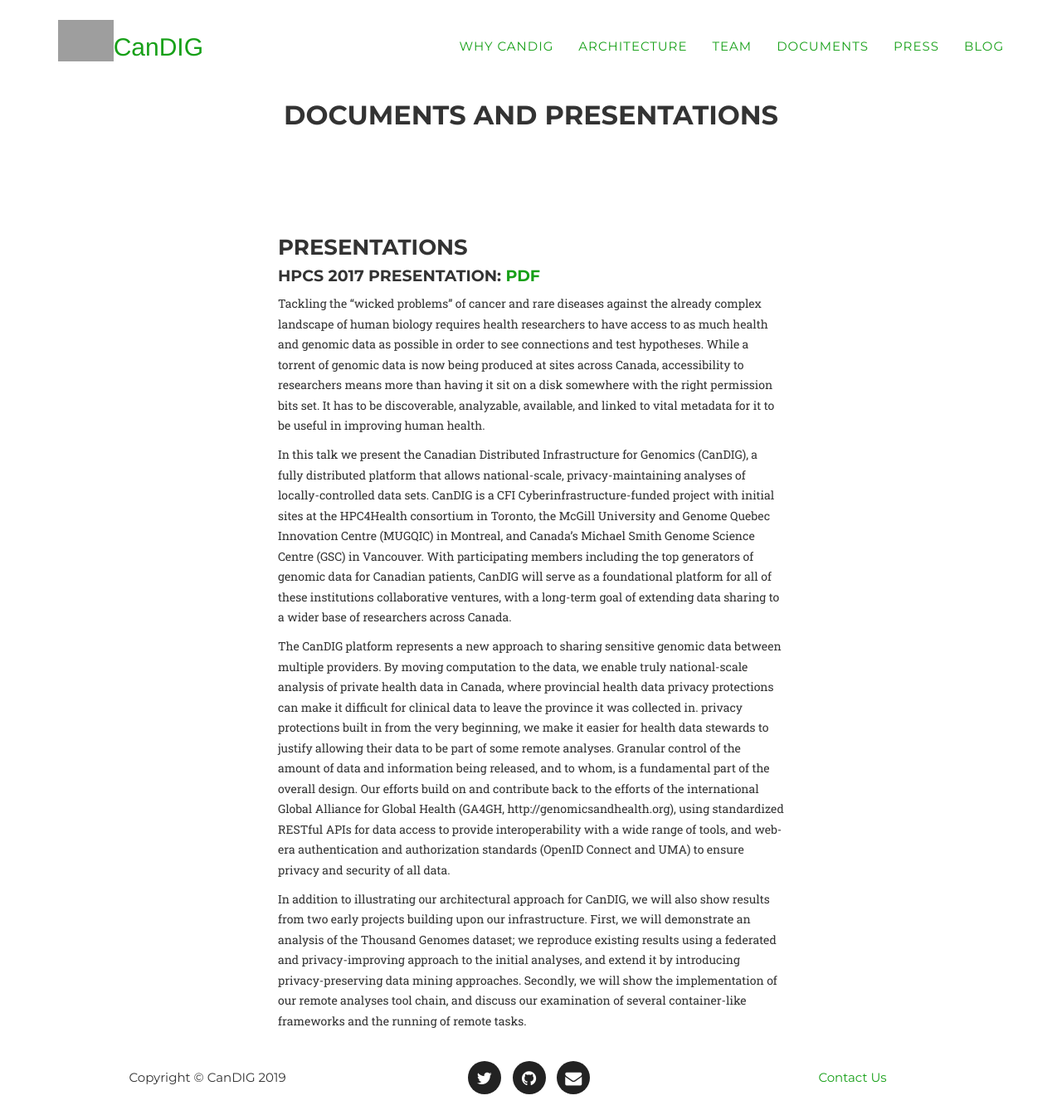
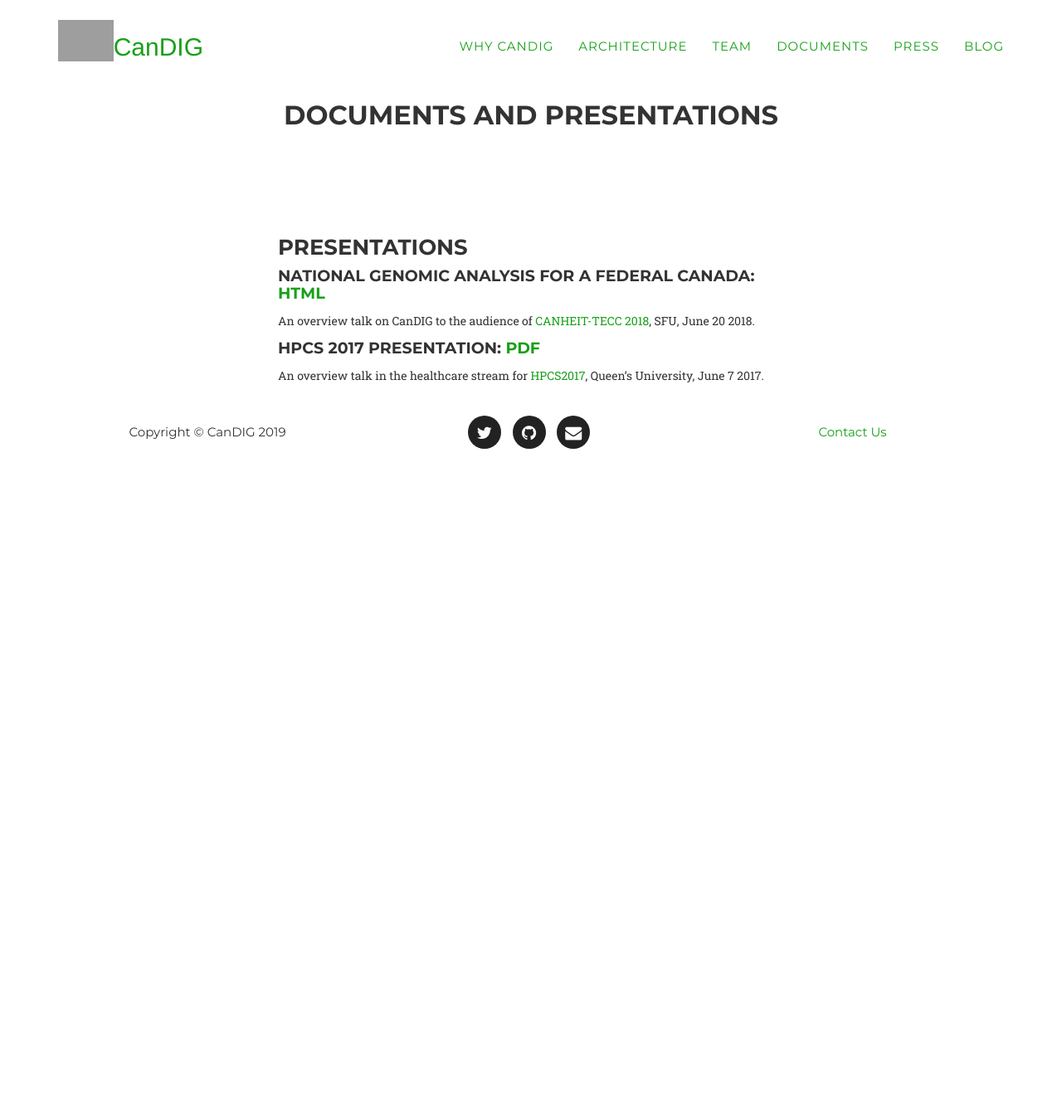
Before and after one commit to CanDIG/candig.github.io, a Jekyll site: the page built from _pages/documents.md, in a window 1280 px wide and 1344 px high. Shown: the whole window at 83% size. Built offline with Jekyll 4.4.1, drawn with Linux system fonts in a browser that asks for light colours; some web fonts are replaced; grey boxes are pictures that could not be loaded.

Commit message:
Add another document and get rid of huge abstract

```diff
--- a/_pages/documents.md
+++ b/_pages/documents.md
@@ -6,55 +6,10 @@ permalink: documents.html
 
 ### Presentations
 
+#### National Genomic Analysis for a Federal Canada: [HTML](https://candig.github.io/CANHEIT-TECC-2018/index.html#1)
+
+An overview talk on CanDIG to the audience of [CANHEIT-TECC 2018](https://canheit-tecc.sfu.ca), SFU, June 20 2018.
+
 #### HPCS 2017 Presentation: [PDF]({{ site.url }}/img/docs/CanDIG-HPCS2017.pdf)
 
-Tackling the “wicked problems” of cancer and rare diseases against
-the already complex landscape of human biology requires health
-researchers to have access to as much health and genomic data as
-possible in order to see connections and test hypotheses. While a
-torrent of genomic data is now being produced at sites across Canada,
-accessibility to researchers means more than having it sit on a
-disk somewhere with the right permission bits set.  It has to be
-discoverable, analyzable, available, and linked to vital metadata
-for it to be useful in improving human health.
-
- In this talk we present the Canadian Distributed Infrastructure
- for Genomics (CanDIG), a fully distributed platform that allows
- national-scale, privacy-maintaining analyses of locally-controlled
- data sets. CanDIG is a CFI Cyberinfrastructure-funded project with
- initial sites at the HPC4Health consortium in Toronto, the McGill
- University and Genome Quebec Innovation Centre (MUGQIC) in Montreal,
- and Canada's Michael Smith Genome Science Centre (GSC) in Vancouver.
- With participating members including the top generators of genomic
- data for Canadian patients, CanDIG will serve as a foundational
- platform for all of these institutions collaborative ventures,
- with a long-term goal of extending data sharing to a wider base
- of researchers across Canada.
-
-  The CanDIG platform represents a new approach to sharing sensitive
-  genomic data between multiple providers. By moving computation
-  to the data, we enable truly national-scale analysis of private
-  health data in Canada, where provincial health data privacy
-  protections can make it difficult for clinical data to leave the
-  province it was collected in.   privacy protections built in  from
-  the very beginning, we make it easier for health data stewards
-  to justify allowing their data to be part of some remote analyses.
-  Granular control of the amount of data and information being
-  released, and to whom, is a fundamental part of the overall design.
-  Our efforts build on and contribute back to the efforts of the
-  international Global Alliance for Global Health (GA4GH,
-  http://genomicsandhealth.org), using standardized RESTful APIs
-  for data access to provide interoperability with a wide range of
-  tools, and web-era authentication and authorization standards
-  (OpenID Connect and UMA) to ensure privacy and security of all
-  data.
-
-   In addition to illustrating our architectural approach for CanDIG,
-   we will also show results from two early projects building upon
-   our infrastructure. First, we will demonstrate an analysis of
-   the Thousand Genomes dataset; we reproduce existing results using
-   a federated and privacy-improving approach to the initial analyses,
-   and extend it by introducing privacy-preserving data mining
-   approaches.  Secondly, we will show the implementation of our
-   remote analyses tool chain, and discuss our examination of several
-   container-like frameworks and the running of remote tasks.
+An overview talk in the healthcare stream for [HPCS2017](http://2017.hpcs.ca), Queen's University, June 7 2017.
```
